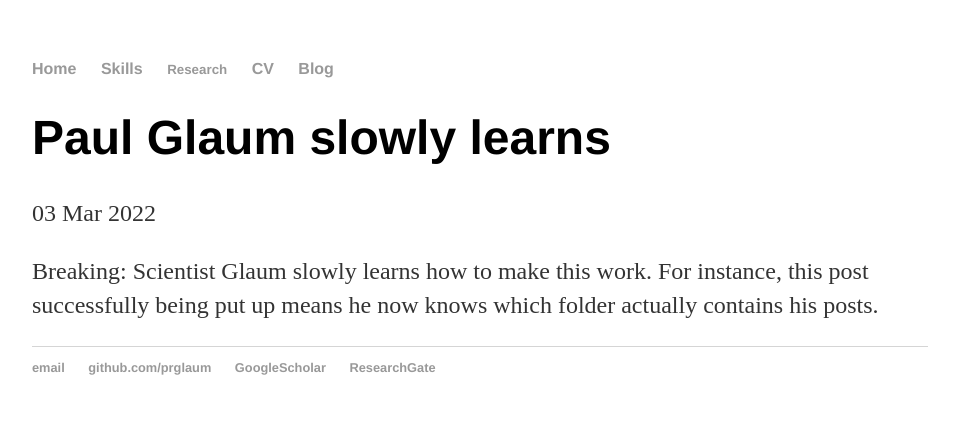
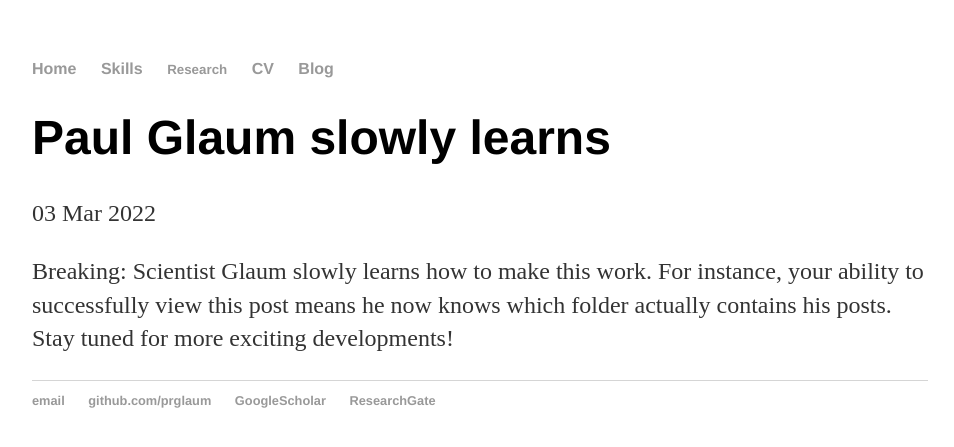
Before and after one commit to prglaum/prglaum.github.io, a Jekyll site: the page built from _posts/2022-03-03-paul-glaum-learns.md, in a window 1280 px wide. Shown: the top 447 px of the page, without its empty margins (160-1114 px from the left). Built offline with Jekyll 4.4.1, drawn with Linux system fonts in a browser that asks for light colours.

Commit message:
Update 2022-03-03-paul-glaum-learns.md

```diff
--- a/_posts/2022-03-03-paul-glaum-learns.md
+++ b/_posts/2022-03-03-paul-glaum-learns.md
@@ -4,4 +4,5 @@ title: "Paul Glaum slowly learns"
 date: 2022-03-03
 ---
 
-Breaking: Scientist Glaum slowly learns how to make this work. For instance, this post successfully being put up means he now knows which folder actually contains his posts.
+Breaking: Scientist Glaum slowly learns how to make this work. For instance, your ability to successfully view this post means he now knows which folder actually contains his posts.
+Stay tuned for more exciting developments!
```
